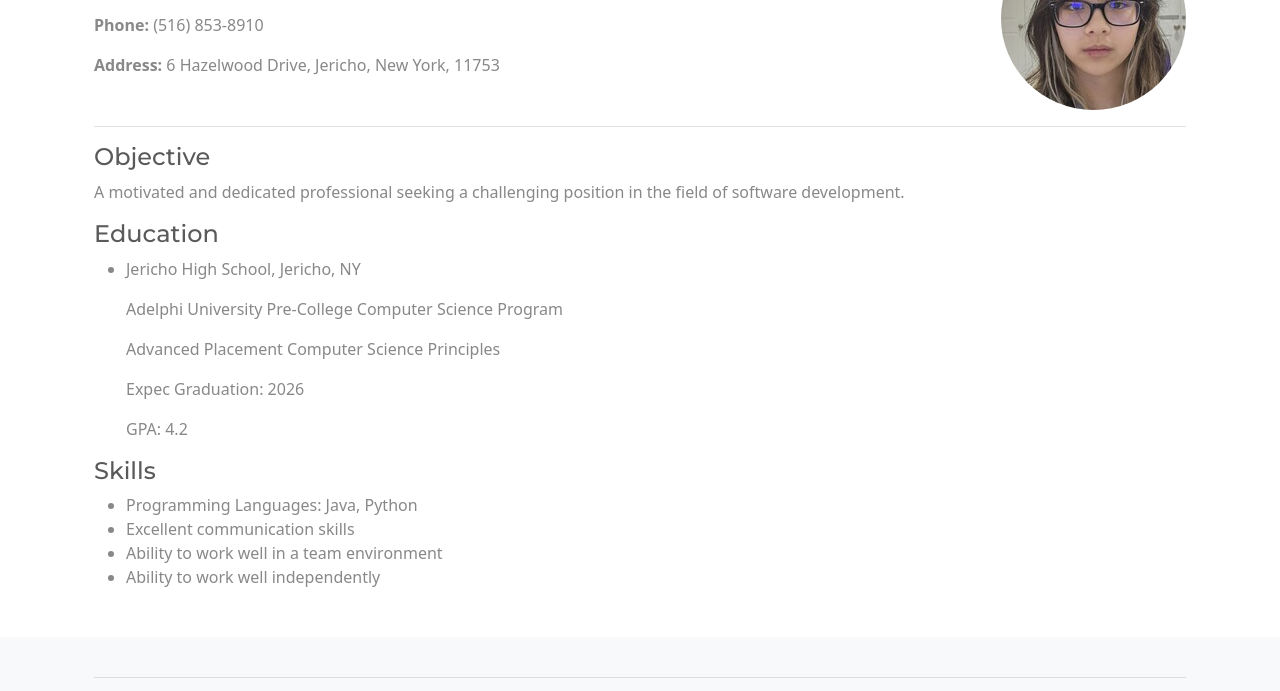
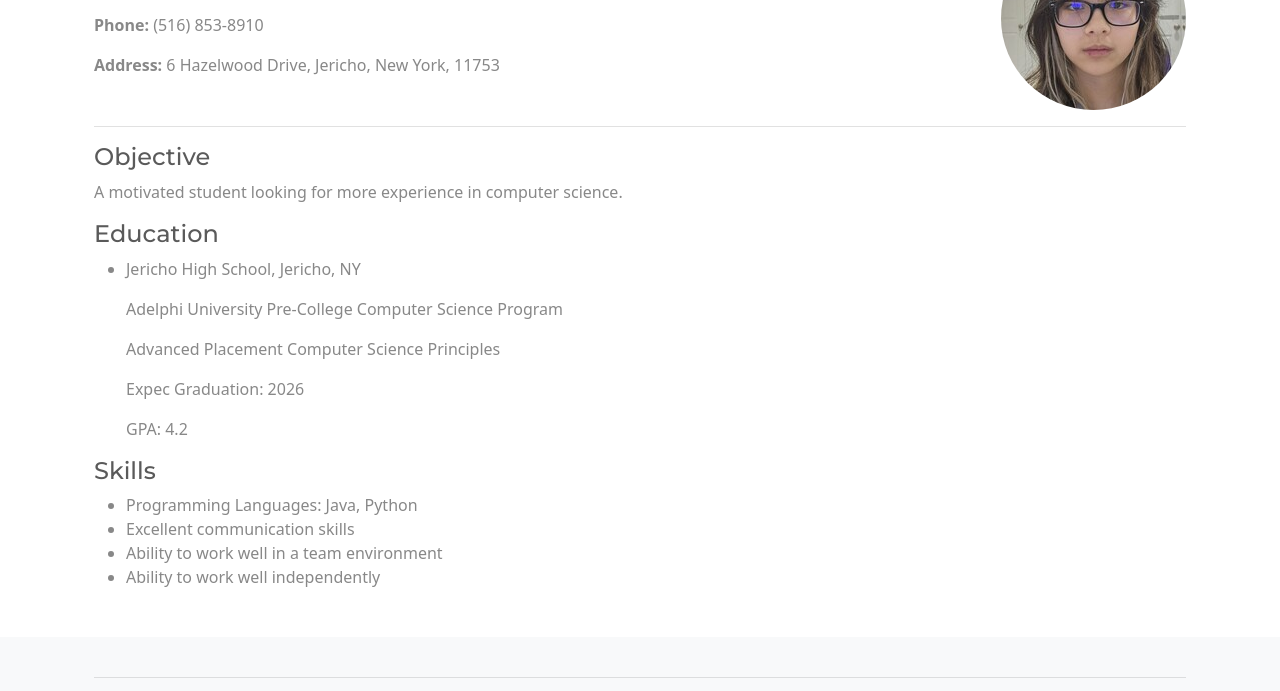
Before and after one commit to Pr3cipitation/Hailee.github.io, a plain HTML site: page index.html in a window 1280 px wide. Shown: the part 153-844 px from the top of the page. Drawn offline with nearby package versions, Linux system fonts and the light colour scheme.

Commit message:
Add files via upload

```diff
--- a/index.html
+++ b/index.html
@@ -44,7 +44,7 @@
 
     <h4>Objective</h4>
     <!-- Objective Statement -->
-    <p>A motivated and dedicated professional seeking a challenging position in the field of software development.</p>
+    <p>A motivated student looking for more experience in computer science.</p>
 
     <h4>Education</h4>
     <ul>
```
